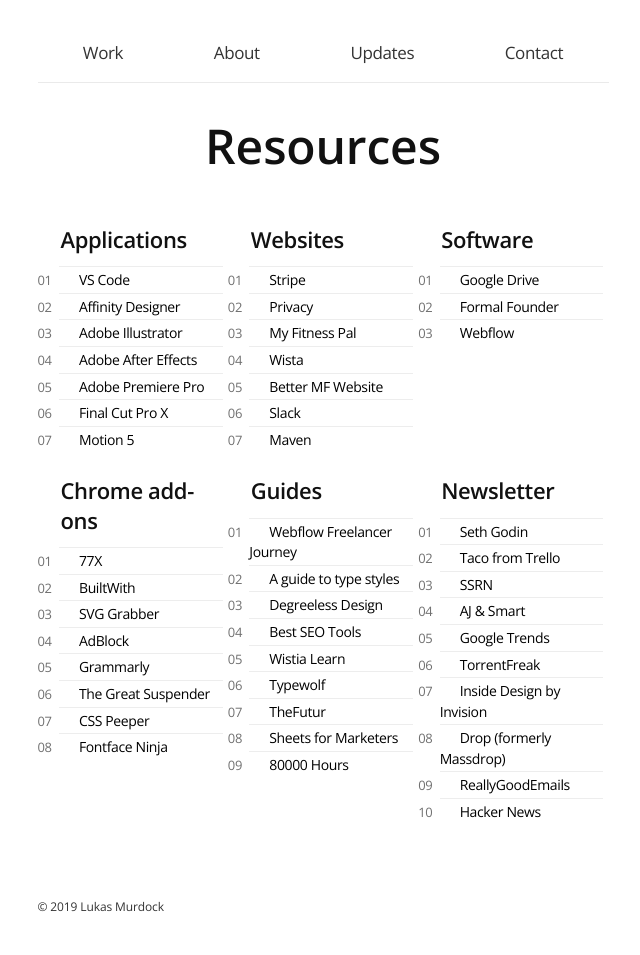
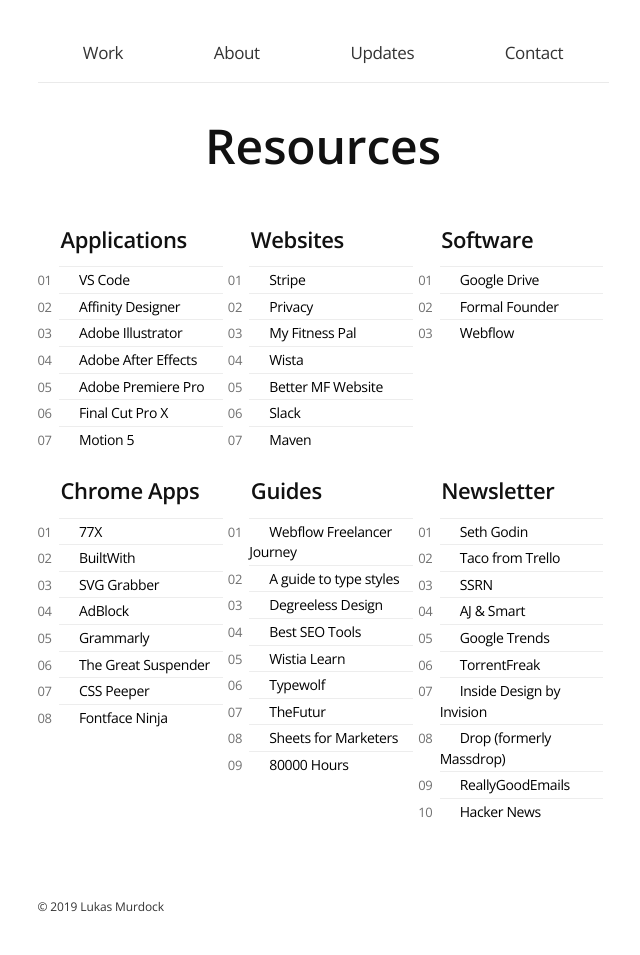
Before and after one commit to LukasMurdock/LukasMurdock.github.io, a Jekyll site: the page built from resources.html, in a window 1280 px wide. Shown: the whole page, without its empty margins (317-957 px from the left). Built offline with Jekyll 4.4.1, drawn with Linux system fonts in a browser that asks for light colours.

Commit message:
chrome text update

```diff
--- a/resources.html
+++ b/resources.html
@@ -117,7 +117,7 @@
           </ol>
     </div>
     <div class="grid-item">
-        <h3>Chrome add-ons</h3>
+        <h3>Chrome Apps</h3>
         <ol>
           {% for d in site.data.dataR %}
             {% if d.Category == "Chrome add-ons" %}
```
Also changed, not shown: 2 other files.
